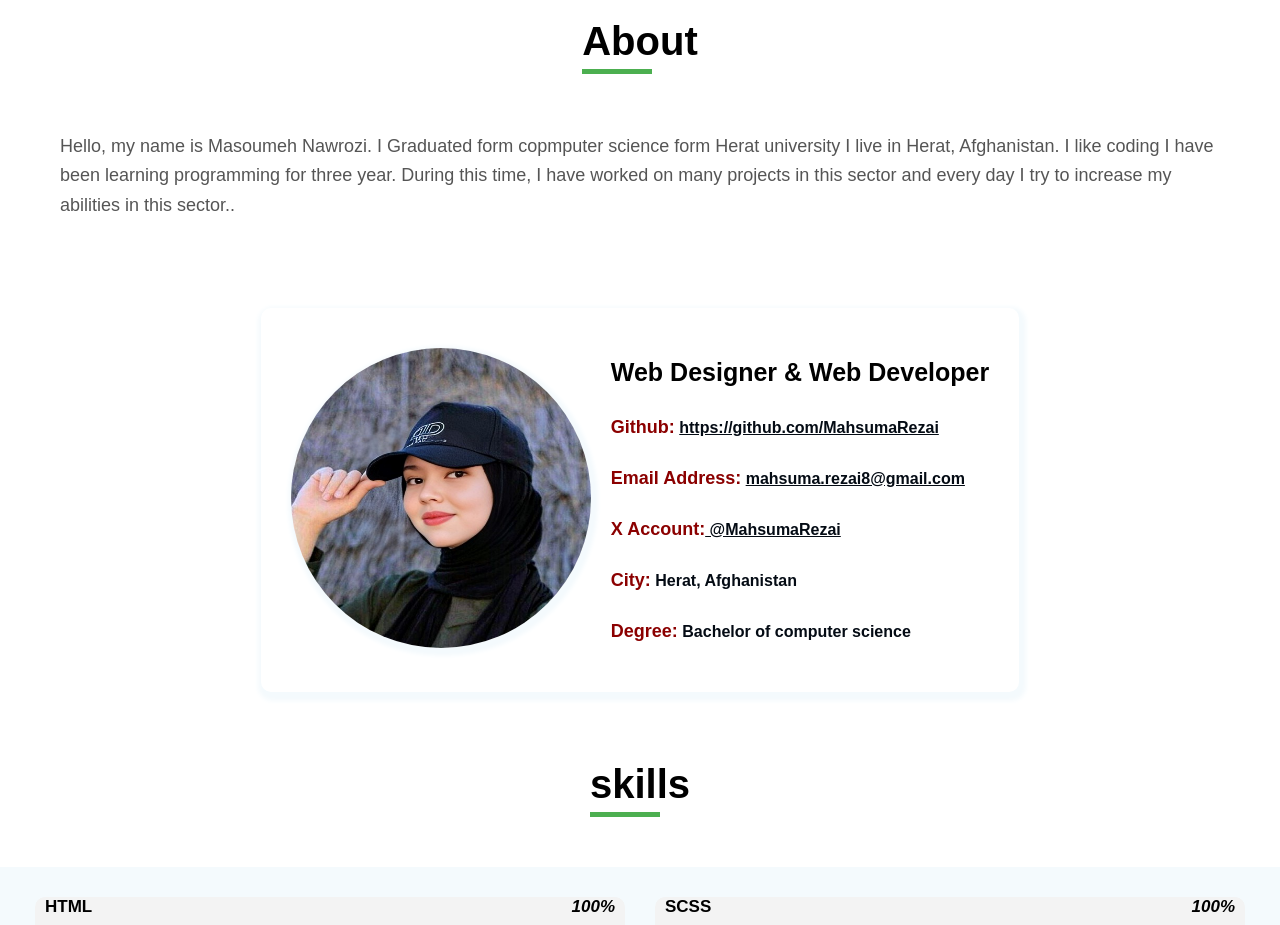
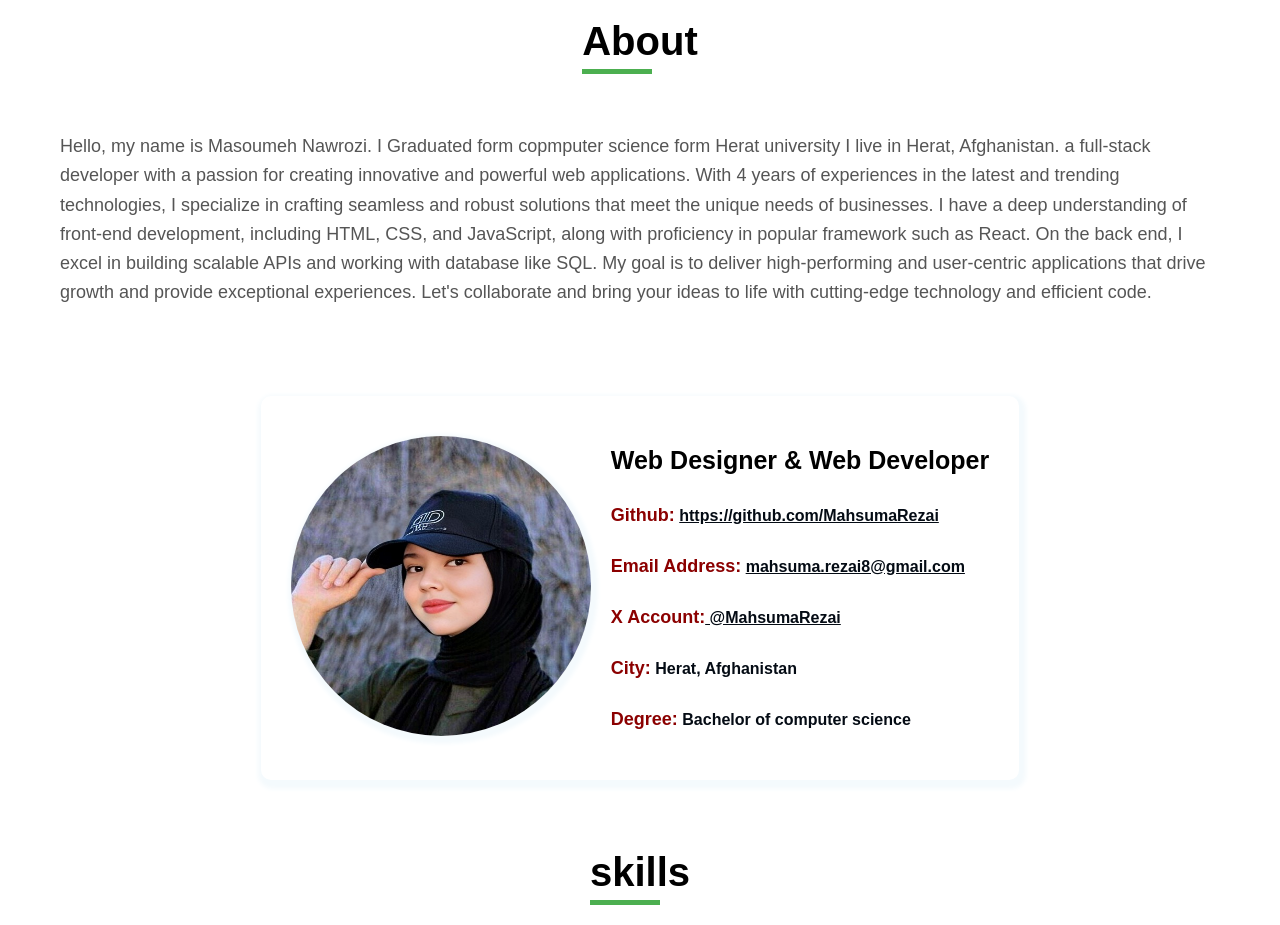
Before and after one commit to MahsumaRezai/power_Profile, a React (Create React App) app: page / in a window 1280 px wide. Shown: the part 800-1725 px from the top of the page. Built offline with nearby package versions, Linux system fonts and the light colour scheme.

Commit message:
work on information

```diff
--- a/src/Components/About.js
+++ b/src/Components/About.js
@@ -10,8 +10,11 @@ export const About = (props) => {
                 <div className={classes.textabout}>
                     <h1 className={classes.title}>About</h1>
                     <p>
-                        Hello, my name is Masoumeh Nawrozi. I Graduated form copmputer science form Herat university I live in Herat, Afghanistan. I like coding I have been learning programming for three year. During this time,
-                        I have worked on many projects in this sector and every day I try to increase my abilities in this sector..
+                        Hello, my name is Masoumeh Nawrozi. I Graduated form copmputer science form Herat university I live in Herat, Afghanistan.
+                        a full-stack developer with a passion for creating innovative and powerful web applications. With 4 years of experiences in the
+                         latest and trending technologies, I specialize in crafting seamless and robust solutions that meet the unique needs of businesses. I have a deep understanding of front-end development, including HTML, CSS, and JavaScript, along with proficiency in popular framework such as React. On the back end, I excel in building scalable APIs and working with database like SQL. My goal is to deliver high-performing and user-centric applications that drive growth and provide exceptional experiences.
+                         Let's collaborate and bring your ideas to life with cutting-edge technology and efficient code.
+
                     </p>
 
                 </div>
```
